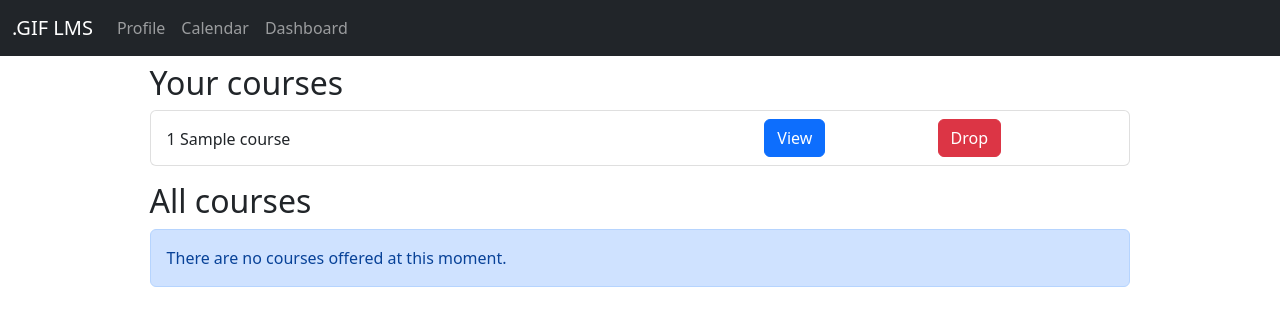
After one commit to enoua5/tarp-lms-clone, a Django app: page /courses/registration/ in a window 1280 px wide. The commit adds this page. Shown: the top 326 px of the page. Run offline with Django 3.2, Linux system fonts and the light colour scheme; a user stored in the database is signed in; tables that the repository leaves empty hold one stand-in row (values such as "Sample post").

Commit message:
Added a modal to a drop button. Now students have to confirm dropping the course

```diff
--- a/base/templates/main/base.html
+++ b/base/templates/main/base.html
@@ -28,7 +28,7 @@
                     </li>
                     {% elif request.user|has_group:"Student" %}
                     <li class="nav-item">
-                        <a class="nav-link" href="#">Registration</a>
+                        <a class="nav-link" href="{% url 'course_management:studentCourses' %}">Registration</a>
                     </li>
                     {% endif %}
                     <li class="nav-item">
--- a/course_management/models.py
+++ b/course_management/models.py
@@ -28,7 +28,6 @@ class Course(models.Model):
     )
 
     meeting_days = models.TextField()
-
     meeting_start_time = models.TimeField(default='12:00')
     meeting_end_time = models.TimeField(default='12:00')
     meeting_location = models.CharField(max_length=25)
--- /dev/null
+++ b/course_management/templates/course_management/student_courses.html
@@ -0,0 +1,87 @@
+{% extends 'main/base.html' %}
+{% block body %}
+<div class="container-fluid mt-2" style="width: 80%">
+    <h2>Your courses</h2>
+    {% if my_course_list %}
+        <ul class="list-group">
+            {% for course in my_course_list %}
+                <li class="list-group-item">
+                    <div class="row">
+                        <div class="mt-2 col">{{ course.course_num }}  {{ course.course_name }}</div>
+                        <div class="col d-flex justify-content-evenly" style="width: 25%">
+                            <a href="#" class="btn btn-primary" tabindex="-1" role="button" aria-disabled="true">View</a>
+                            <a href="#" class="btn btn-danger" tabindex="-1" role="button" aria-disabled="true" data-bs-toggle="modal" data-bs-target="#confirmDropModal" data-bs-name = "{{ course.course_num }}  {{ course.course_name }}" data-bs-id="{{course.id}}">Drop</a>
+                        </div>
+                    </div>
+                </li>
+            {% endfor %}
+        </ul>
+    {% else %}
+        <div class="alert alert-primary mt-2" role="alert" >
+            You are not enrolled in any courses.
+        </div>
+    {% endif %}
+    <h2 class="mt-3">All courses</h2>
+    {% if all_course_list %}
+        <ul class="list-group">
+            {% for course in all_course_list %}
+                <li class="list-group-item">
+                    <div class="row">
+                        <div class="mt-2 col">{{ course.course_num }}  {{ course.course_name }}</div>
+                        <div class="col d-flex justify-content-evenly" style="width: 25%">
+                            <a href="{% url 'course_management:register' course.id %}" class="btn btn-success" tabindex="-1" role="button" aria-disabled="true">Register</a>
+                        </div>
+                    </div>
+                </li>
+            {% endfor %}
+        </ul>
+    {% else %}
+        <div class="alert alert-primary mt-2" role="alert" >
+            There are no courses offered at this moment.
+        </div>
+    {% endif %}
+</div>
+<!-- Modal attatched -->
+<div class="modal fade" id="confirmDropModal" tabindex="-1" aria-labelledby="modalLabel" aria-hidden="true">
+    <div class="modal-dialog">
+        <div class="modal-content">
+            <div class="modal-header">
+            <h1 class="modal-title fs-5" id="modalLabel">Title</h1>
+            <button type="button" class="btn-close" data-bs-dismiss="modal" aria-label="Close"></button>
+            </div>
+            <div class="modal-body">
+                <p>Are you sure you want to drop this course?</p>
+            </div>
+            <div class="modal-footer">
+            <button type="button" class="btn btn-secondary" data-bs-dismiss="modal">Close</button>
+            <a href="#" class="btn btn-danger addHref" tabindex="-1" role="button" aria-disabled="true" data-bs-target="#confirmDropModal">Drop course</a>
+            </div>
+        </div>
+    </div>
+</div>
+
+<script>
+    const confirmDropModal = document.getElementById('confirmDropModal')
+    confirmDropModal.addEventListener('show.bs.modal', event => {
+    // Button that triggered the modal
+    const button = event.relatedTarget
+
+    // Extract info from data-bs-* attributes
+    const dropID = button.getAttribute('data-bs-id')
+    const dropName = button.getAttribute('data-bs-name')
+
+    // Update the modal's content.
+    const lbl = confirmDropModal.querySelector('#modalLabel')
+    const btn = confirmDropModal.querySelector('.addHref')
+
+    const modalBodyInput = confirmDropModal.querySelector('.modal-body input')
+
+    // Update the title
+    lbl.textContent = dropName
+    // Now, add the correct link
+    btn.href = 'drop/'.concat(dropID)
+})
+</script>
+{% endblock %}
+
+<!-- set django variables -->
--- a/course_management/urls.py
+++ b/course_management/urls.py
@@ -10,4 +10,7 @@ urlpatterns = [
     path('addCourse/', views.addCourse, name='addCourse'),
     path('updateCourse/<int:id>', views.updateCourse, name="updateCourse"),
     path('deleteCourse/<int:id>', views.deleteCourse, name="deleteCourse"),
+    path('registration/', views.studentCourses, name='studentCourses'),
+    path('register/<int:id>', views.register, name='register'),
+    path('registration/drop/<int:id>', views.drop, name='drop')
 ]
--- a/course_management/views.py
+++ b/course_management/views.py
@@ -1,10 +1,9 @@
 from django.shortcuts import render, redirect
 from django.contrib.auth.models import Group, User
-
 from course_management.forms import CourseForm
 from .models import Course
 
-# Create your views here.
+# A view of courses for instructors
 def course_management(request):
     try:
         course_list = Course.objects.filter(instructor=request.user)
@@ -44,3 +43,26 @@ def updateCourse(request, id):
         return redirect('course_management:coursesMain')
 
     return render(request, 'course_management/course_form.html', {'form':form, 'course':toUpdate})
+
+# A view of courses for students
+def studentCourses(request):
+        # A precaution, if the student/course relationship does not exist
+        try:
+            my_course_list = request.user.courses.all()
+            all_course_list = Course.objects.all().exclude(students=request.user)
+            return render(request, 'course_management/student_courses.html', {'my_course_list' : my_course_list, 'all_course_list' : all_course_list})
+        except:
+            all_course_list = Course.objects.all().exclude(students=request.user)
+            return render(request, 'course_management/student_courses.html', {'all_course_list' : all_course_list})
+
+# Allows a student to register for a course
+def register(request, id):
+    toRegister = Course.objects.get(id=id)
+    toRegister.students.add(request.user)
+    return redirect('course_management:studentCourses')
+
+# Allows a student to drop a course
+def drop(request, id):
+    toDrop = Course.objects.get(id=id)
+    toDrop.students.remove(request.user)
+    return redirect('course_management:studentCourses')
```
